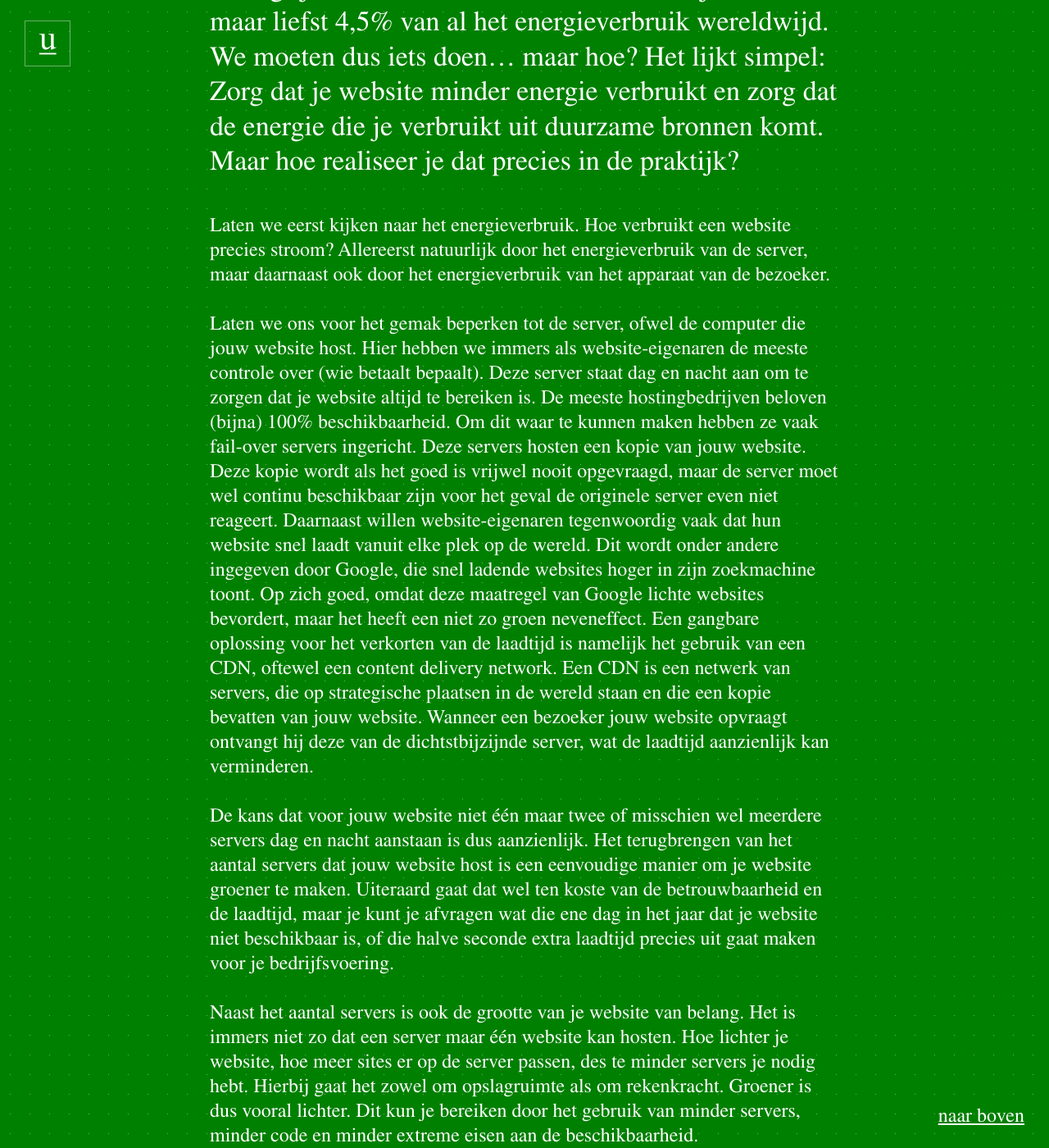
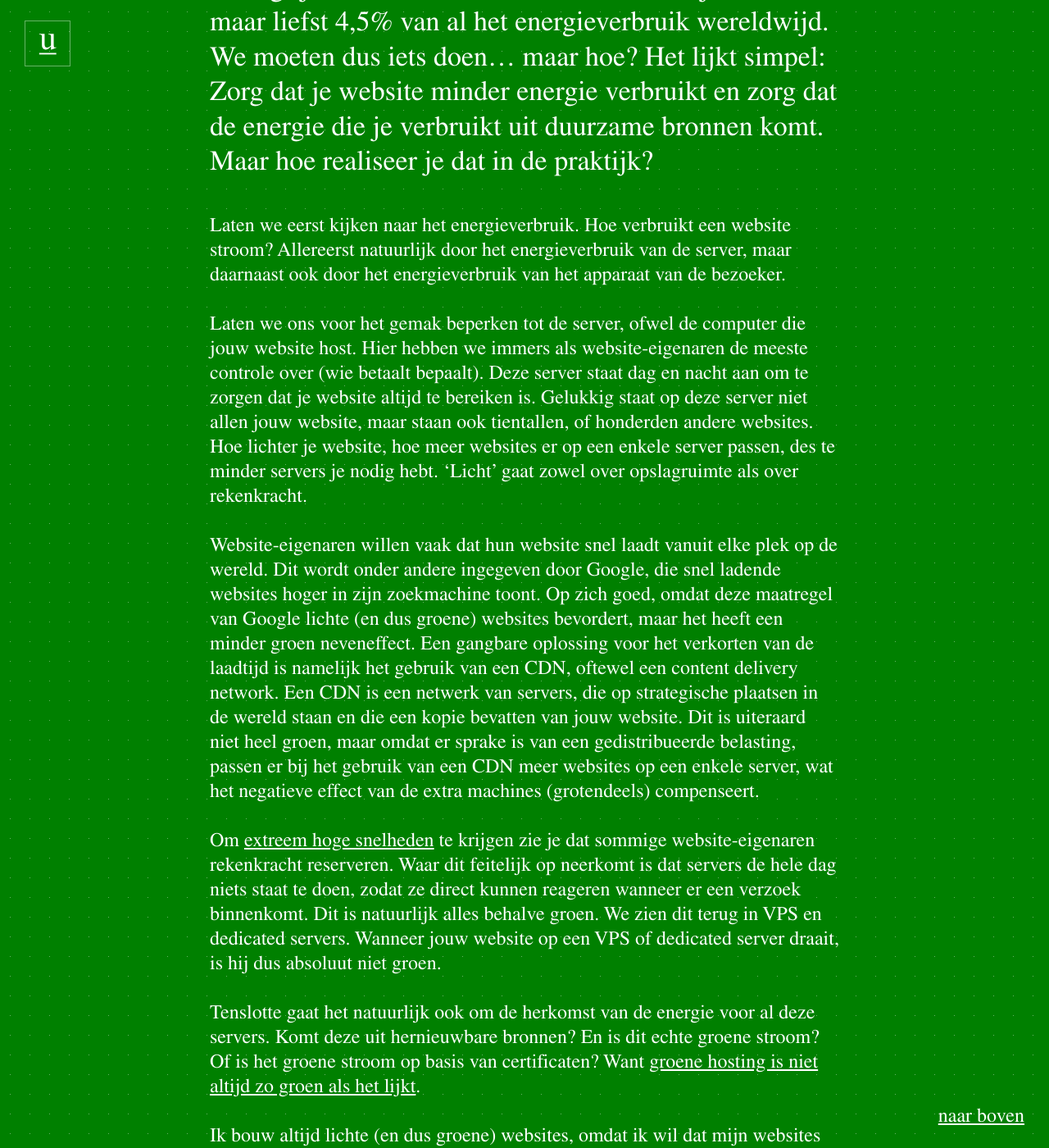
Before and after one commit to jhvanderschee/usecuewebsitenl, a Jekyll site: the page built from _posts/2019-08-21-een-groene-website.md, in a window 1280 px wide and 1400 px high, scrolled down 981 px. Shown: the whole window at 82% size. Built offline with Jekyll 4.4.1, drawn with Linux system fonts in a browser that asks for light colours; some of the changed text lies outside the part shown.

Commit message:
Update 2019-08-21-een-groene-website.md

```diff
--- a/_posts/2019-08-21-een-groene-website.md
+++ b/_posts/2019-08-21-een-groene-website.md
@@ -3,18 +3,18 @@ title: Een groene website
 color: green
 ---
 
-Groen is niet alleen goed voor je merk, maar ook belangrijker dan ooit. ICT is verantwoordelijk voor maar liefst 4,5% van al het energieverbruik wereldwijd. We moeten dus iets doen... maar hoe? Het lijkt simpel: Zorg dat je website minder energie verbruikt en zorg dat de energie die je verbruikt uit duurzame bronnen komt. Maar hoe realiseer je dat precies in de praktijk?
+Groen is niet alleen goed voor je merk, maar ook belangrijker dan ooit. ICT is verantwoordelijk voor maar liefst 4,5% van al het energieverbruik wereldwijd. We moeten dus iets doen... maar hoe? Het lijkt simpel: Zorg dat je website minder energie verbruikt en zorg dat de energie die je verbruikt uit duurzame bronnen komt. Maar hoe realiseer je dat in de praktijk?
 
-Laten we eerst kijken naar het energieverbruik. Hoe verbruikt een website precies stroom? Allereerst natuurlijk door het energieverbruik van de server, maar daarnaast ook door het energieverbruik van het apparaat van de bezoeker.
+Laten we eerst kijken naar het energieverbruik. Hoe verbruikt een website stroom? Allereerst natuurlijk door het energieverbruik van de server, maar daarnaast ook door het energieverbruik van het apparaat van de bezoeker.
 
-Laten we ons voor het gemak beperken tot de server, ofwel de computer die jouw website host. Hier hebben we immers als website-eigenaren de meeste controle over (wie betaalt bepaalt). Deze server staat dag en nacht aan om te zorgen dat je website altijd te bereiken is. De meeste hostingbedrijven beloven (bijna) 100% beschikbaarheid. Om dit waar te kunnen maken hebben ze vaak fail-over servers ingericht. Deze servers hosten een kopie van jouw website. Deze kopie wordt als het goed is vrijwel nooit opgevraagd, maar de server moet wel continu beschikbaar zijn voor het geval de originele server even niet reageert. Daarnaast willen website-eigenaren tegenwoordig vaak dat hun website snel laadt vanuit elke plek op de wereld. Dit wordt onder andere ingegeven door Google, die snel ladende websites hoger in zijn zoekmachine toont. Op zich goed, omdat deze maatregel van Google lichte websites bevordert, maar het heeft een niet zo groen neveneffect. Een gangbare oplossing voor het verkorten van de laadtijd is namelijk het gebruik van een CDN, oftewel een content delivery network. Een CDN is een netwerk van servers, die op strategische plaatsen in de wereld staan en die een kopie bevatten van jouw website. Wanneer een bezoeker jouw website opvraagt ontvangt hij deze van de dichtstbijzijnde server, wat de laadtijd aanzienlijk kan verminderen.
+Laten we ons voor het gemak beperken tot de server, ofwel de computer die jouw website host. Hier hebben we immers als website-eigenaren de meeste controle over (wie betaalt bepaalt). Deze server staat dag en nacht aan om te zorgen dat je website altijd te bereiken is. Gelukkig staat op deze server niet allen jouw website, maar staan ook tientallen, of honderden andere websites. Hoe lichter je website, hoe meer websites er op een enkele server passen, des te minder servers je nodig hebt. 'Licht' gaat zowel over opslagruimte als over rekenkracht.
 
-De kans dat voor jouw website niet één maar twee of misschien wel meerdere servers dag en nacht aanstaan is dus aanzienlijk. Het terugbrengen van het aantal servers dat jouw website host is een eenvoudige manier om je website groener te maken. Uiteraard gaat dat wel ten koste van de betrouwbaarheid en de laadtijd, maar je kunt je afvragen wat die ene dag in het jaar dat je website niet beschikbaar is, of die halve seconde extra laadtijd precies uit gaat maken voor je bedrijfsvoering.
+Website-eigenaren willen vaak dat hun website snel laadt vanuit elke plek op de wereld. Dit wordt onder andere ingegeven door Google, die snel ladende websites hoger in zijn zoekmachine toont. Op zich goed, omdat deze maatregel van Google lichte (en dus groene) websites bevordert, maar het heeft een minder groen neveneffect. Een gangbare oplossing voor het verkorten van de laadtijd is namelijk het gebruik van een CDN, oftewel een content delivery network. Een CDN is een netwerk van servers, die op strategische plaatsen in de wereld staan en die een kopie bevatten van jouw website. Dit is uiteraard niet heel groen, maar omdat er sprake is van een gedistribueerde belasting, passen er bij het gebruik van een CDN meer websites op een enkele server, wat het negatieve effect van de extra machines (grotendeels) compenseert.
 
-Naast het aantal servers is ook de grootte van je website van belang. Het is immers niet zo dat een server maar één website kan hosten. Hoe lichter je website, hoe meer sites er op de server passen, des te minder servers je nodig hebt. Hierbij gaat het zowel om opslagruimte als om rekenkracht. Groener is dus vooral lichter. Dit kun je bereiken door het gebruik van minder servers, minder code en minder extreme eisen aan de beschikbaarheid.
+Om [extreem hoge snelheden]() te krijgen zie je dat sommige website-eigenaren rekenkracht reserveren. Waar dit feitelijk op neerkomt is dat servers de hele dag niets staat te doen, zodat ze direct kunnen reageren wanneer er een verzoek binnenkomt. Dit is natuurlijk alles behalve groen. We zien dit terug in VPS en dedicated servers. Wanneer jouw website op een VPS of dedicated server draait, is hij dus absoluut niet groen.
 
-Daarnaast gaat het natuurlijk ook om de herkomst van de energie voor deze servers. Komt deze uit hernieuwbare bronnen? En is dit echte groene stroom? Of is het groene stroom op basis van certificaten? Want [groene hosting is niet altijd zo groen als het lijkt](https://www.zaailingen.com/webhost-niet-zo-groen-als-lijkt/).
+Tenslotte gaat het natuurlijk ook om de herkomst van de energie voor al deze servers. Komt deze uit hernieuwbare bronnen? En is dit echte groene stroom? Of is het groene stroom op basis van certificaten? Want [groene hosting is niet altijd zo groen als het lijkt](https://www.zaailingen.com/webhost-niet-zo-groen-als-lijkt/).
 
-Deze superlichte (en daardoor [snelle](https://www.usecue.com/blog/websites-that-load-instantly/) en groene) site draait niet op een CDN, maar op een server in Amsterdam in een datacenter dat volledig draait op groene stroom. Doordat de site zo licht is, gebruikt hij ook minder batterij van je telefoon of laptop. Minder relevant... maar gewoon leuk om te weten: Hij is gebouwd op een passief gekoelde computer met een mobiele i5 processor (veel minder energieverbruik dan een desktop i7) die draait op [100% groene stroom](https://www.zaailingen.com/grijze-sjoemelstroom-groene-stroom/) van Qurrent.
+Ik bouw altijd lichte (en dus groene) websites, omdat ik wil dat mijn websites een hoge [Google score]() hebben. Een leuke bijkomstigheid is dat een lichte website ook minder batterij van de telefoon of laptop van je bezoeker gebruikt. Wanneer je kiest voor shared hosting (dus geen VPS of dedicated server) in een groen datacenter en je kiest ervoor om geen CDN te gebruiken, dan heb je in mijn optiek een supergroene website.
 
-Is zo een groene website ook iets voor jou? Ik denk graag met je mee!
+Is zo een supergroene website ook iets voor jou? Ik help je graag!
```
